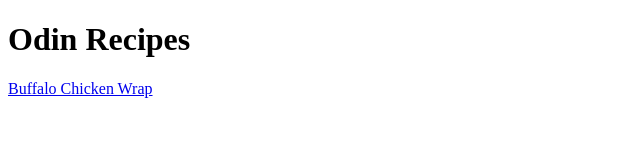
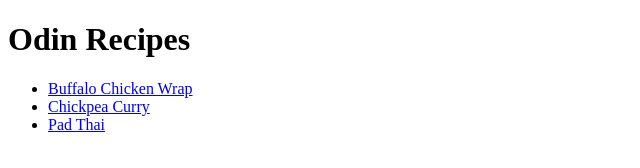
Before and after one commit to lekekes/odin-recipes, a plain HTML site: page index.html in a window 1280 px wide. Shown: the whole page, without its empty margins (0-640 px from the left). Drawn offline with Linux system fonts and the light colour scheme.

Commit message:
Add two additional recipes and link them to index.html

```diff
--- a/index.html
+++ b/index.html
@@ -6,6 +6,10 @@
     </head>
     <body>
         <h1>Odin Recipes</h1>
-        <a href="./recipes/buffalo-chicken-wrap.html">Buffalo Chicken Wrap</a>
+        <ul>
+            <li><a href="./recipes/buffalo-chicken-wrap.html">Buffalo Chicken Wrap</a></li>
+            <li><a href="./recipes/chickpea-curry.html">Chickpea Curry</a></li>
+            <li><a href="./recipes/pad-thai.html">Pad Thai</a></li>
+        </ul>
     </body>
 </html>
```
Also changed, not shown: recipes/chickpea-curry.html (added, +10 -0 lines), recipes/pad-thai.html (added, +10 -0 lines).
